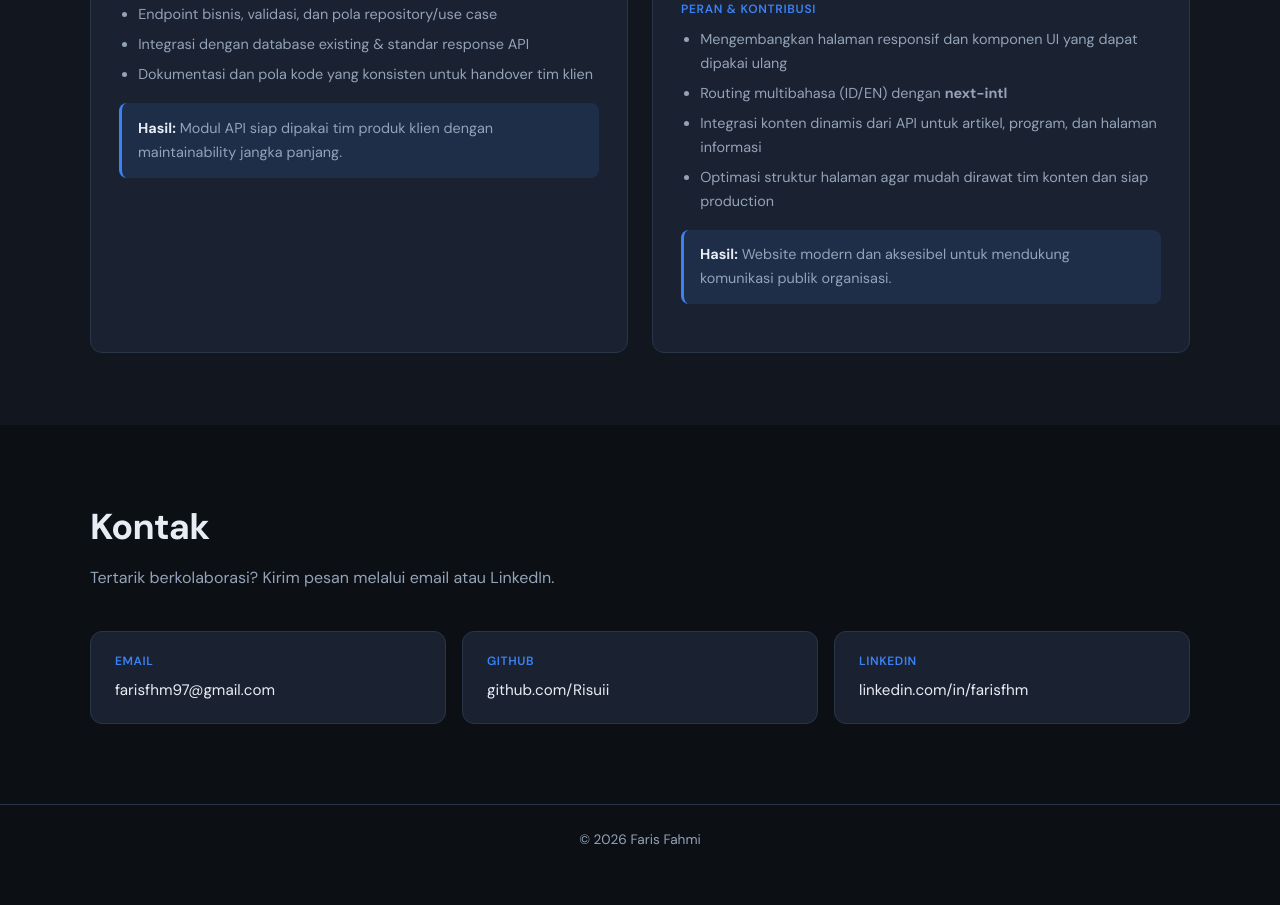
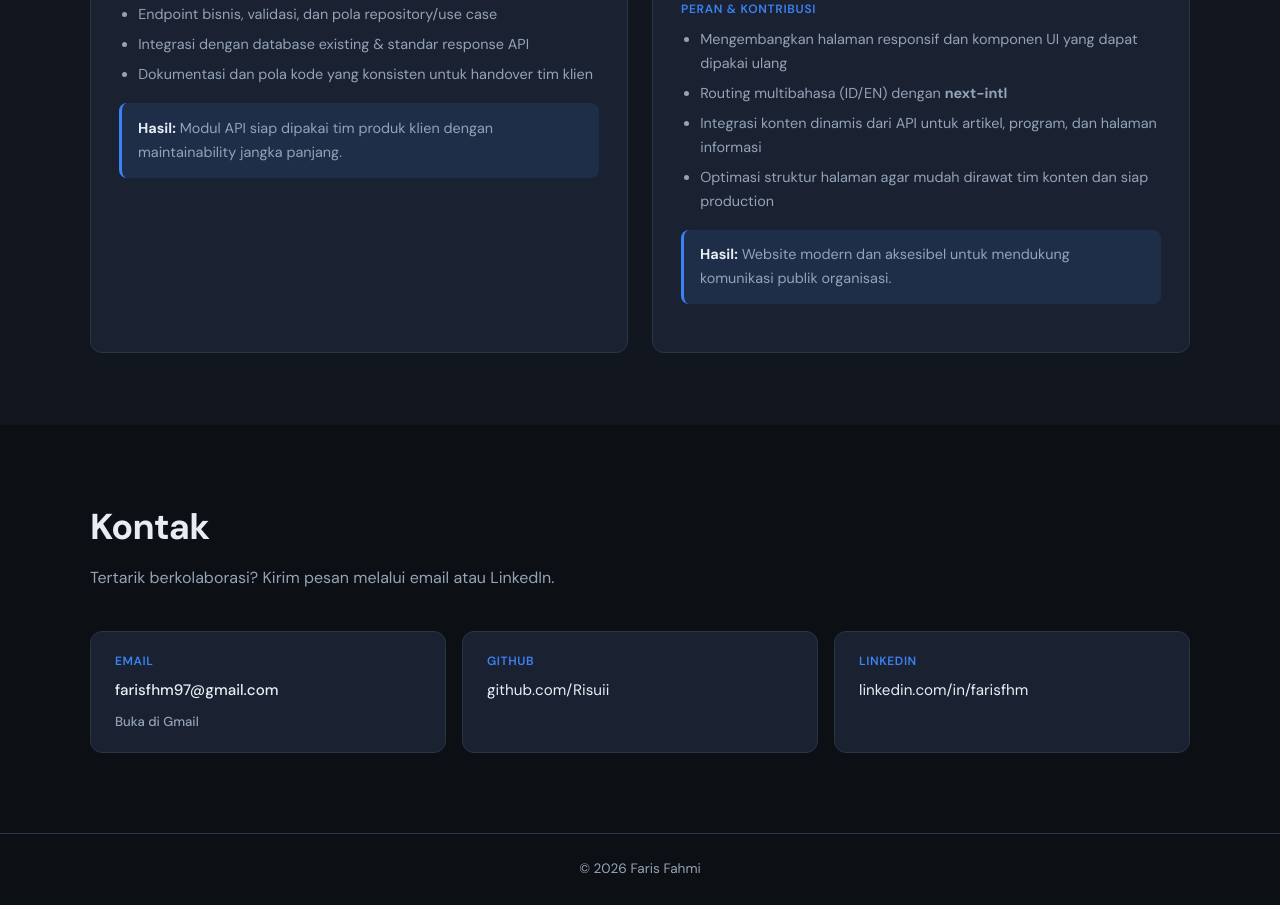
Before and after one commit to Risuii/Risuii.github.io, a plain HTML site: page index.html in a window 1280 px wide. Shown: the part 4289-5194 px from the top of the page. Before the commit the page ends 5164 px from the top, so only its background shows below. Drawn offline with Linux system fonts and the light colour scheme.

Commit message:
fix(site): add mailto fallback alongside Gmail compose link
Use mailto for universal compose; offer explicit Gmail link when visitor prefers webmail.

Co-authored-by: Cursor <cursoragent@cursor.com>

```diff
--- a/css/style.css
+++ b/css/style.css
@@ -523,10 +523,33 @@ a:hover {
   transition: border-color 0.2s, transform 0.15s;
 }
 
-.contact-card:hover {
+a.contact-card:hover {
   border-color: var(--accent);
   transform: translateY(-2px);
   color: inherit;
+}
+
+.contact-card-email:hover {
+  border-color: var(--accent);
+}
+
+.contact-card-email .contact-value {
+  font-weight: 500;
+}
+
+.contact-card-email .contact-value:hover {
+  color: var(--accent-hover);
+}
+
+.contact-alt {
+  margin-top: 0.15rem;
+  font-size: 0.82rem;
+  font-weight: 500;
+  color: var(--text-muted);
+}
+
+.contact-alt:hover {
+  color: var(--accent);
 }
 
 .contact-label {
--- a/index.html
+++ b/index.html
@@ -292,10 +292,16 @@
         <h2 class="section-title">Kontak</h2>
         <p class="section-lead">Tertarik berkolaborasi? Kirim pesan melalui email atau LinkedIn.</p>
         <div class="contact-grid">
-          <a href="https://mail.google.com/mail/?view=cm&amp;fs=1&amp;to=farisfhm97@gmail.com" class="contact-card" target="_blank" rel="noopener noreferrer">
+          <div class="contact-card contact-card-email">
             <span class="contact-label">Email</span>
-            <span class="contact-value">farisfhm97@gmail.com</span>
-          </a>
+            <a href="mailto:farisfhm97@gmail.com" class="contact-value">farisfhm97@gmail.com</a>
+            <a
+              href="https://mail.google.com/mail/?view=cm&amp;fs=1&amp;to=farisfhm97@gmail.com"
+              class="contact-alt"
+              target="_blank"
+              rel="noopener noreferrer"
+            >Buka di Gmail</a>
+          </div>
           <a href="https://github.com/Risuii" class="contact-card" target="_blank" rel="noopener noreferrer">
             <span class="contact-label">GitHub</span>
             <span class="contact-value">github.com/Risuii</span>
```
